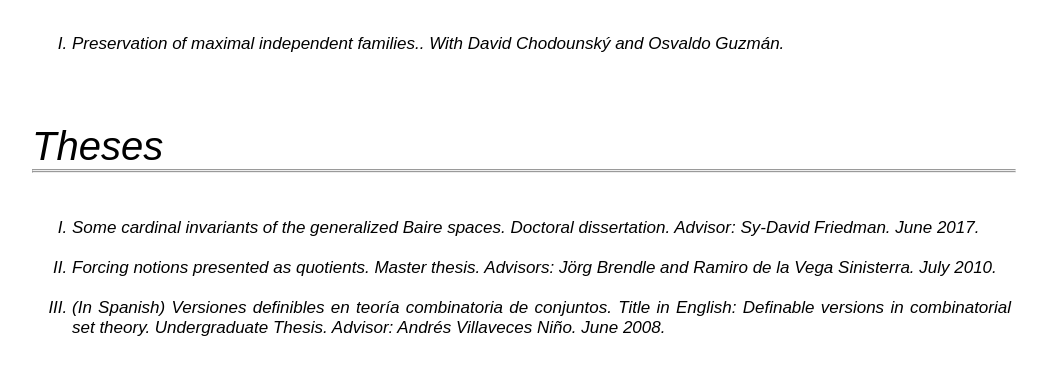
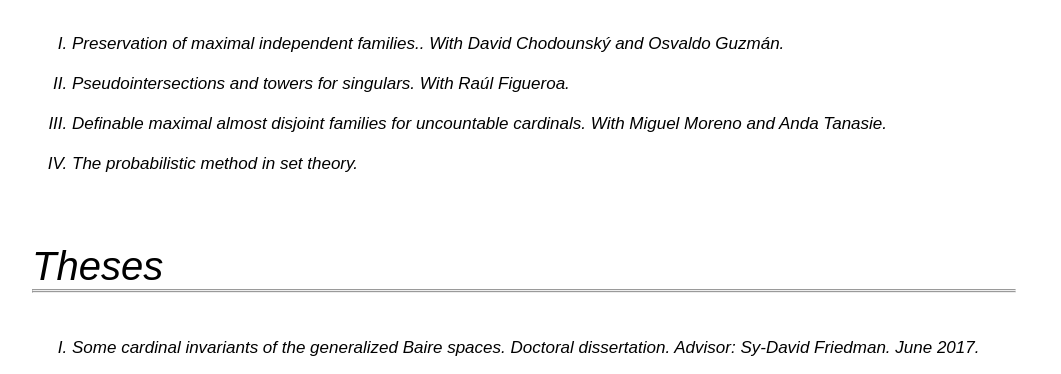
Before and after one commit to dcmontoya/dcmontoya.github.io, a plain HTML site: page publ.html in a window 1280 px wide. Shown: the part 739-1113 px from the top of the page, without its empty margins (116-1177 px from the left). Drawn offline with Linux system fonts and the light colour scheme.

Commit message:
Update publ.html

```diff
--- a/publ.html
+++ b/publ.html
@@ -67,6 +67,12 @@
 
 
 <li> <i>Preservation of maximal independent families.</I>. With David Chodounsk&yacute; and Osvaldo Guzm&aacute;n. </li>
+<li> <i>Pseudointersections and towers for singulars</I>. With Ra&uacute;l Figueroa. </li>
+<li> <i>Definable maximal almost disjoint families for uncountable cardinals</I>. With Miguel Moreno and Anda Tanasie. </li>
+<li> <i>The probabilistic method in set theory</I>. </li>
+
+
+
 
 
 </ol>
```
